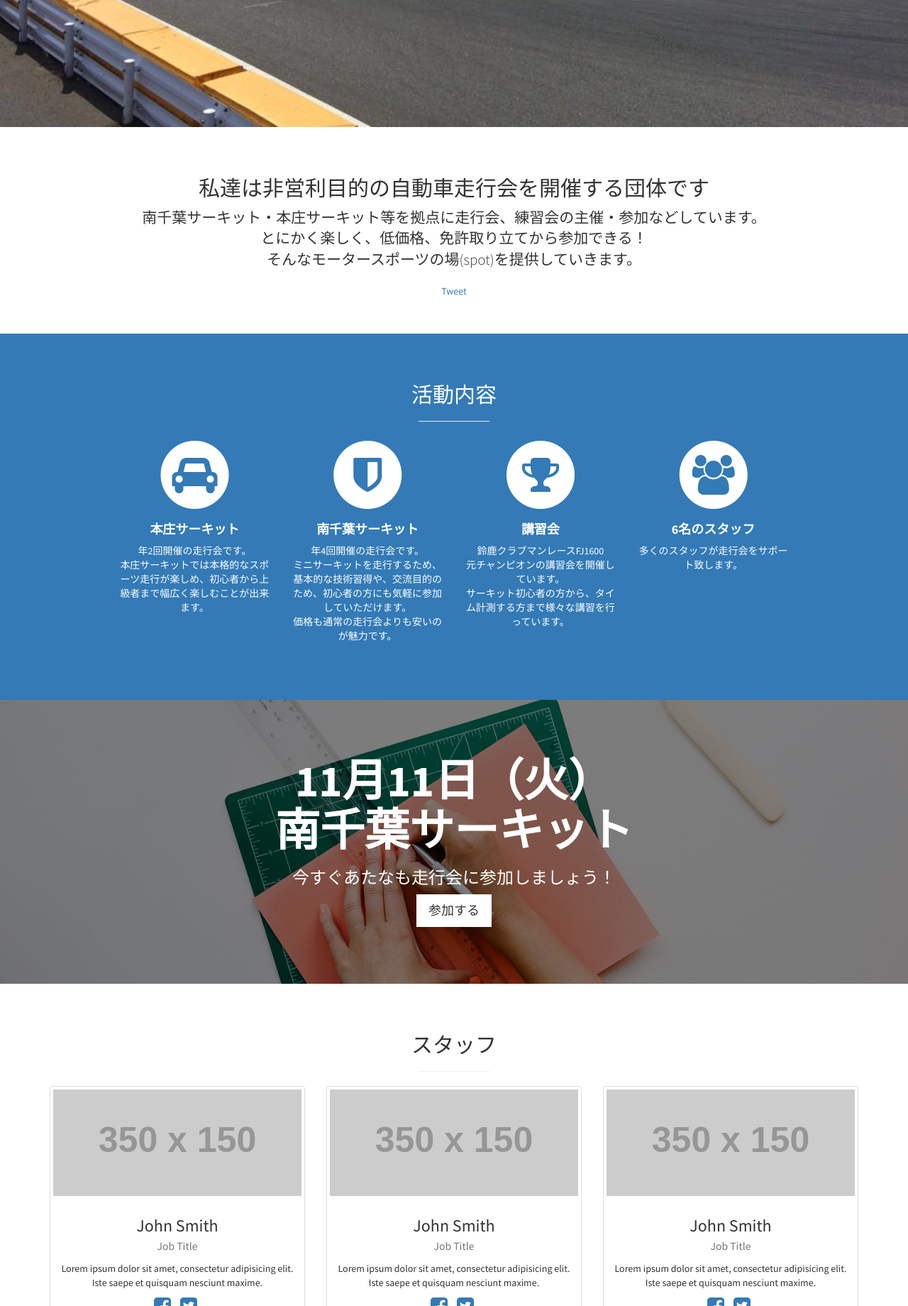
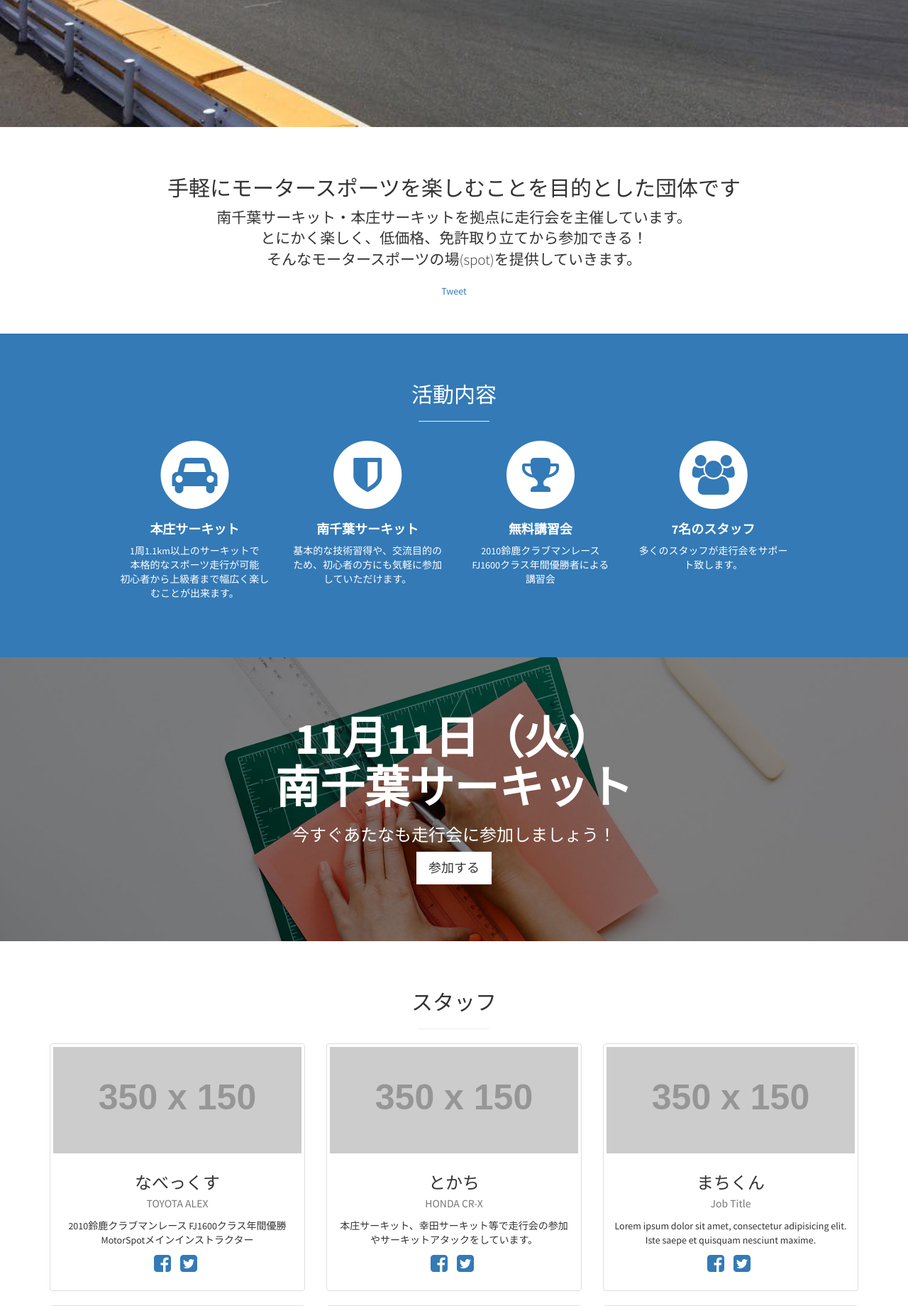
Before and after one commit to umaaaaa/Motorspot, a Flask app: page / in a window 1280 px wide. Shown: the part 621-2461 px from the top of the page at 71% size. Run offline with Flask 2, Linux system fonts and the light colour scheme; grey boxes labelled with a size stand in for pictures from a placeholder-image service; some libraries are stand-ins or nearby versions.

Commit message:
いい感じになってきた

```diff
--- a/templates/index.html
+++ b/templates/index.html
@@ -76,8 +76,8 @@
       <div class="container">
         <div class="row">
           <div class="col-lg-12 text-center">
-            <h2>私達は非営利目的の自動車走行会を開催する団体です</h2>
-            <p class="lead">南千葉サーキット・本庄サーキット等を拠点に走行会、練習会の主催・参加などしています。<br>
+            <h2>手軽にモータースポーツを楽しむことを目的とした団体です</h2>
+            <p class="lead">南千葉サーキット・本庄サーキットを拠点に走行会を主催しています。<br>
 とにかく楽しく、低価格、免許取り立てから参加できる！<br>
 そんなモータースポーツの場(spot)を提供していきます。</p>
             <a href="https://twitter.com/share" class="twitter-share-button" data-text="モータースポーツ走行会" data-via="umaaaaa_chan" data-size="large">Tweet</a> <script>!function(d,s,id){var js,fjs=d.getElementsByTagName(s)[0],p=/^http:/.test(d.location)?'http':'https';if(!d.getElementById(id)){js=d.createElement(s);js.id=id;js.src=p+'://platform.twitter.com/widgets.js';fjs.parentNode.insertBefore(js,fjs);}}(document, 'script', 'twitter-wjs');</script>
@@ -106,7 +106,7 @@
                   <h4>
                     <strong>本庄サーキット</strong>
                   </h4>
-                  <p>年2回開催の走行会です。<br>本庄サーキットでは本格的なスポーツ走行が楽しめ、初心者から上級者まで幅広く楽しむことが出来ます。</p>
+                  <p>1周1.1km以上のサーキットで<br>本格的なスポーツ走行が可能<br>初心者から上級者まで幅広く楽しむことが出来ます。<br></p>
                   <!-- <a href="#" class="btn btn-light">Learn More</a> -->
                 </div>
               </div>
@@ -119,7 +119,7 @@
                   <h4>
                     <strong>南千葉サーキット</strong>
                   </h4>
-                  <p>年4回開催の走行会です。<br>ミニサーキットを走行するため、基本的な技術習得や、交流目的のため、初心者の方にも気軽に参加していただけます。<br>価格も通常の走行会よりも安いのが魅力です。</p>
+                  <p>基本的な技術習得や、交流目的のため、初心者の方にも気軽に参加していただけます。</p>
                   <!-- <a href="#" class="btn btn-light">Learn More</a> -->
                 </div>
               </div>
@@ -130,9 +130,9 @@
                     <i class="fa fa-trophy fa-stack-1x text-primary"></i>
                   </span>
                   <h4>
-                    <strong>講習会</strong>
+                    <strong>無料講習会</strong>
                   </h4>
-                  <p>鈴鹿クラブマンレースFJ1600<br>元チャンピオンの講習会を開催しています。<br>サーキット初心者の方から、タイム計測する方まで様々な講習を行っています。</p>
+                  <p>2010鈴鹿クラブマンレース<br>FJ1600クラス年間優勝者による<br>講習会</p>
                   <!-- <a href="#" class="btn btn-light">Learn More</a> -->
                 </div>
               </div>
@@ -143,7 +143,7 @@
                     <i class="fa fa-users fa-stack-1x text-primary"></i>
                   </span>
                   <h4>
-                    <strong>6名のスタッフ</strong>
+                    <strong>7名のスタッフ</strong>
                   </h4>
                   <p>多くのスタッフが走行会をサポート致します。</p>
                   <!-- <a href="#members" class="btn btn-light">Learn More</a> -->
@@ -180,14 +180,14 @@
             <div class="thumbnail">
               <img class="img-responsive" src="http://placehold.it/350x150" alt="">
               <div class="caption">
-                <h3>John Smith<br>
-                  <small>Job Title</small>
+                <h3>なべっくす<br>
+                  <small>TOYOTA ALEX</small>
                 </h3>
-                <p>Lorem ipsum dolor sit amet, consectetur adipisicing elit. Iste saepe et quisquam nesciunt maxime.</p>
+                <p>2010鈴鹿クラブマンレース FJ1600クラス年間優勝<br>MotorSpotメインインストラクター</p>
                 <ul class="list-inline">
-                  <li><a href="#"><i class="fa fa-2x fa-facebook-square"></i></a>
+                  <li><a href="https://www.facebook.com/toshikuni.watanabe" target="_blank"><i class="fa fa-2x fa-facebook-square"></i></a>
                   </li>
-                  <li><a href="#"><i class="fa fa-2x fa-twitter-square"></i></a>
+                  <li><a href="https://twitter.com/nabe_zze123" target="_blank"><i class="fa fa-2x fa-twitter-square"></i></a>
                   </li>
                 </ul>
               </div>
@@ -197,14 +197,14 @@
             <div class="thumbnail">
               <img class="img-responsive" src="http://placehold.it/350x150" alt="">
               <div class="caption">
-                <h3>John Smith<br>
-                  <small>Job Title</small>
+                <h3>とかち<br>
+                  <small>HONDA CR-X</small>
                 </h3>
-                <p>Lorem ipsum dolor sit amet, consectetur adipisicing elit. Iste saepe et quisquam nesciunt maxime.</p>
+                <p>本庄サーキット、幸田サーキット等で走行会の参加やサーキットアタックをしています。</p>
                 <ul class="list-inline">
-                  <li><a href="#"><i class="fa fa-2x fa-facebook-square"></i></a>
+                  <li><a href="https://www.facebook.com/tdr.lucky.tune.lllorzlll" target="_blank"><i class="fa fa-2x fa-facebook-square"></i></a>
                   </li>
-                  <li><a href="#"><i class="fa fa-2x fa-twitter-square"></i></a>
+                  <li><a href="https://twitter.com/tokachi501" target="_blank"><i class="fa fa-2x fa-twitter-square"></i></a>
                   </li>
                 </ul>
               </div>
@@ -214,12 +214,12 @@
             <div class="thumbnail">
               <img class="img-responsive" src="http://placehold.it/350x150" alt="">
               <div class="caption">
-                <h3>John Smith<br>
+                <h3>まちくん<br>
                   <small>Job Title</small>
                 </h3>
                 <p>Lorem ipsum dolor sit amet, consectetur adipisicing elit. Iste saepe et quisquam nesciunt maxime.</p>
                 <ul class="list-inline">
-                  <li><a href="#"><i class="fa fa-2x fa-facebook-square"></i></a>
+                  <li><a href="https://www.facebook.com/machikosuke" target="blank"><i class="fa fa-2x fa-facebook-square"></i></a>
                   </li>
                   <li><a href="#"><i class="fa fa-2x fa-twitter-square"></i></a>
                   </li>
@@ -236,9 +236,9 @@
                 </h3>
                 <p>当Webサイトの管理者。普段は大学院生とWebエンジニアをやっている。</p>
                 <ul class="list-inline">
-                  <li><a href="https://www.facebook.com/umaaaaachan"><i class="fa fa-2x fa-facebook-square"></i></a>
+                  <li><a href="https://www.facebook.com/umaaaaachan" target="_blank"><i class="fa fa-2x fa-facebook-square"></i></a>
                   </li>
-                  <li><a href="https://twitter.com/umaaaaa_chan"><i class="fa fa-2x fa-twitter-square"></i></a>
+                  <li><a href="https://twitter.com/umaaaaa_chan" target="_blank"><i class="fa fa-2x fa-twitter-square"></i></a>
                   </li>
                 </ul>
               </div>
@@ -249,11 +249,11 @@
               <img class="img-responsive" src="http://placehold.it/350x150" alt="">
               <div class="caption">
                 <h3>John Smith<br>
-                  <small>Job Title</small>
+                  <small>さいてよ</small>
                 </h3>
                 <p>Lorem ipsum dolor sit amet, consectetur adipisicing elit. Iste saepe et quisquam nesciunt maxime.</p>
                 <ul class="list-inline">
-                  <li><a href="#"><i class="fa fa-2x fa-facebook-square"></i></a>
+                  <li><a href="https://www.facebook.com/tomohito.saito.96" target="blank"><i class="fa fa-2x fa-facebook-square"></i></a>
                   </li>
                   <li><a href="#"><i class="fa fa-2x fa-twitter-square"></i></a>
                   </li>
@@ -266,11 +266,11 @@
               <img class="img-responsive" src="http://placehold.it/350x150" alt="">
               <div class="caption">
                 <h3>John Smith<br>
-                  <small>Job Title</small>
+                  <small>Z33</small>
                 </h3>
                 <p>Lorem ipsum dolor sit amet, consectetur adipisicing elit. Iste saepe et quisquam nesciunt maxime.</p>
                 <ul class="list-inline">
-                  <li><a href="#"><i class="fa fa-2x fa-facebook-square"></i></a>
+                  <li><a href="https://www.facebook.com/zero515/" target="blank"><i class="fa fa-2x fa-facebook-square"></i></a>
                   </li>
                   <li><a href="#"><i class="fa fa-2x fa-twitter-square"></i></a>
                   </li>
@@ -289,9 +289,6 @@
             <div class="col-lg-10 col-lg-offset-1 text-center">
               <h4><strong>お問い合わせ</strong>
               </h4>
-              <ul class="list-unstyled">
-                <li><i class="fa fa-envelope-o fa-fw"></i>  <a href="mailto:name@example.com">name@example.com</a>
-                </li>
               </ul>
               <br>
               <ul class="list-inline">
@@ -307,7 +304,7 @@
             </div>
           </div>
         </div>
-      </section?
+      </section>
     </footer>
 
     <!-- jQuery -->
```
Also changed, not shown: 3 other files.
